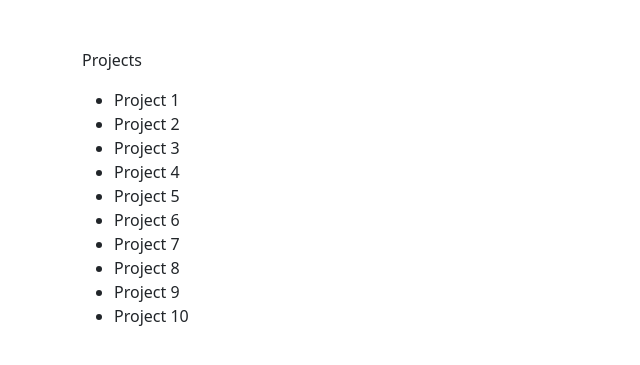
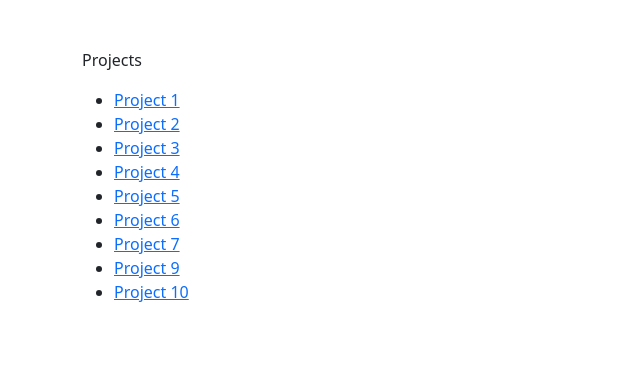
Before and after one commit to SpaceNamee/Python_Course_100Day, a Flask app: template Day83/templates/projects.html in a window 1280 px wide. Shown: the top 365 px of the page, without its empty margins (0-640 px from the left). Run offline with Flask 3, Linux system fonts and the light colour scheme; the template is opened without the code that fills it, so the values that code supplies are empty; some libraries are stand-ins or nearby versions.

Commit message:
Complete project page and start about_me page

```diff
--- a/Day83/main.py
+++ b/Day83/main.py
@@ -11,7 +11,6 @@ Bootstrap5(app)
 @app.route("/")
 def home():
     return render_template("index.html", active_page="home")
-
 
 @app.route("/projects/")
 def projects():
--- a/Day83/templates/about_me.html
+++ b/Day83/templates/about_me.html
@@ -3,7 +3,6 @@
 
 {% block content %}
 <div class="container">
-    <h1>Empty tab</h1>
-    <br><br><br><br><br><br><br><br><br><br><br><br><br><br><br><br><br><br><br><br><br><br><br><br><br><br><br><br><br><br><br><br><br><br><br><br><br>
+    <img src="{{url_for('static', filename='img/Component1.png')}}" alt="Project Image" class="img_ mt-5">
 </div>
 {% endblock %}
--- a/Day83/templates/projects.html
+++ b/Day83/templates/projects.html
@@ -1,44 +1,46 @@
 {% extends "base.html" %}
 {% block title %}Projects{% endblock %}
 {% block content %}
-<div class="container">
-    <div class="project_list mt-5">
-        <div class="project_list__title ">
+<div class="container d-flex flex-row">
+   <div id="itemList" class="project_list mt-5">
+      <div class="project_list__title flex-shrink-1">
          <p>Projects</p>
       </div>
-        <ul class="project_list__list">
-            <li class="list_item">
-                <a>Project 1</a>
+      <ul class="project_list__list flex-shrink-1">
+         <li class="list_item item1" data-img="../static/img/photo_2025-08-20_17-24-08.jpg">
+            <a href="http://google.com" target="_blank">Project 1</a>
          </li>
-            <li class="list_item">
-                <a>Project 2</a>
+         <li class="list_item item2" data-img="../static/img/photo_2025-08-20_17-24-29.jpg">
+            <a href="http://google.com" target="_blank">Project 2</a>
          </li>
-            <li class="list_item">
-                <a>Project 3</a>
+         <li class="list_item item3" data-img="../static/img/photo_2025-08-20_17-24-44.jpg">
+            <a href="http://google.com" target="_blank">Project 3</a>
          </li>
-            <li class="list_item">
-                <a>Project 4</a>
+         <li class="list_item item4" data-img="../static/img/photo_2025-08-20_17-25-14.jpg">
+            <a href="http://google.com" target="_blank">Project 4</a>
          </li>
-            <li class="list_item">
-                <a>Project 5</a>
+         <li class="list_item item5" data-img="../static/img/photo_2025-08-20_17-25-35.jpg">
+            <a href="http://google.com" target="_blank">Project 5</a>
          </li>
-            <li class="list_item">
-                <a>Project 6</a>
+         <li class="list_item item6" data-img="../static/img/photo_2025-08-20_17-24-29.jpg">
+            <a href="http://google.com" target="_blank">Project 6</a>
          </li>
-            <li class="list_item">
-                <a>Project 7</a>
+         <li class="list_item item7" data-img="../static/img/photo_2025-08-20_17-24-44.jpg">
+            <a href="http://google.com" target="_blank">Project 7</a>
          </li>
-            <li class="list_item">
-                <a>Project 8</a>
+         <li class="list_item item8" data-img="../static/img/photo_2025-08-20_17-24-08.jpg">
+            <a href="http://google.com" target="_blank>Project 8</a>
         </li>
-            <li class="list_item">
-                <a>Project 9</a>
+         <li class="list_item item9" data-img="../static/img/photo_2025-08-20_17-24-08.jpg">
+            <a href="http://google.com" target="_blank">Project 9</a>
          </li>
-            <li class="list_item">
-                <a>Project 10</a>
+         <li class="list_item item10" data-img="../static/img/photo_2025-08-20_17-24-08.jpg">
+            <a href="http://google.com" target="_blank">Project 10</a>
          </li>
       </ul>
    </div>
-
+   <div class="img_project align-self-center">
+      <img id='displayImg' style="width: 800px; height: auto; display: none;" alt="Project Image" class="img">
+   </div>
 </div>
 {% endblock %}
```
Also changed, not shown: Day83/static/script.js (+13 -12 lines), Day83/static/style.css (+32 -2 lines). Lines whose indentation alone changed are shown as unchanged.
